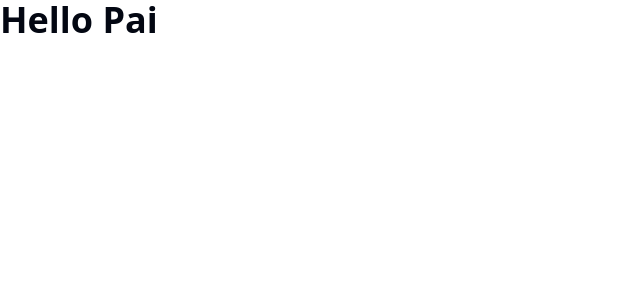
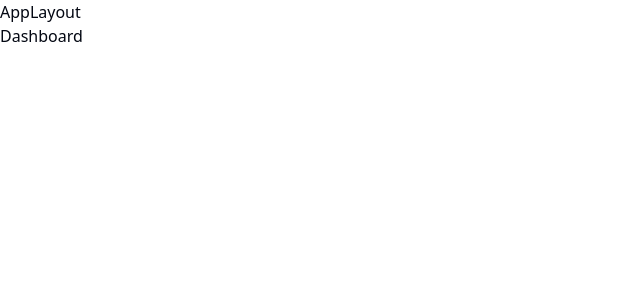
Before and after one commit to amittam104/Pai, a React (Vite) app: page /dashboard in a window 1280 px wide. Shown: the top 300 px of the page, without its empty margins (0-640 px from the left). Built offline with nearby package versions, Linux system fonts and the light colour scheme.

Commit message:
chore: define routing, pages and app structure

```diff
--- a/src/App.jsx
+++ b/src/App.jsx
@@ -1,5 +1,28 @@
+import { BrowserRouter, Navigate, Route, Routes } from "react-router-dom";
+import Dashboard from "./pages/Dashboard";
+import Transactions from "./pages/Transactions";
+import Accounts from "./pages/Accounts";
+import Users from "./pages/Users";
+import Feedback from "./pages/Feedback";
+import Settings from "./pages/Settings";
+import AppLayout from "./ui/AppLayout";
+
 function App() {
-  return <div className="text-4xl font-black">Hello Pai</div>;
+  return (
+    <BrowserRouter>
+      <Routes>
+        <Route element={<AppLayout />}>
+          <Route index element={<Navigate to="/Dashboard" replace={true} />} />
+          <Route path="dashboard" element={<Dashboard />} />
+          <Route path="transactions" element={<Transactions />} />
+          <Route path="accounts" element={<Accounts />} />
+          <Route path="users" element={<Users />} />
+          <Route path="feedback" element={<Feedback />} />
+          <Route path="settings" element={<Settings />} />
+        </Route>
+      </Routes>
+    </BrowserRouter>
+  );
 }
 
 export default App;
--- /dev/null
+++ b/src/pages/Accounts.jsx
@@ -0,0 +1,5 @@
+function Accounts() {
+  return <div>Accounts</div>;
+}
+
+export default Accounts;
--- /dev/null
+++ b/src/pages/Dashboard.jsx
@@ -0,0 +1,5 @@
+function Dashboard() {
+  return <div>Dashboard</div>;
+}
+
+export default Dashboard;
--- /dev/null
+++ b/src/pages/Feedback.jsx
@@ -0,0 +1,5 @@
+function Feedback() {
+  return <div>Feedback</div>;
+}
+
+export default Feedback;
--- /dev/null
+++ b/src/pages/Settings.jsx
@@ -0,0 +1,5 @@
+function Settings() {
+  return <div>Settings</div>;
+}
+
+export default Settings;
--- /dev/null
+++ b/src/pages/Transactions.jsx
@@ -0,0 +1,5 @@
+function Transactions() {
+  return <div>Transactions</div>;
+}
+
+export default Transactions;
--- /dev/null
+++ b/src/pages/Users.jsx
@@ -0,0 +1,5 @@
+function Users() {
+  return <div>Users</div>;
+}
+
+export default Users;
--- /dev/null
+++ b/src/ui/AppLayout.jsx
@@ -0,0 +1,12 @@
+import { Outlet } from "react-router-dom";
+
+function AppLayout() {
+  return (
+    <>
+      <div>AppLayout</div>
+      <Outlet />
+    </>
+  );
+}
+
+export default AppLayout;
```
